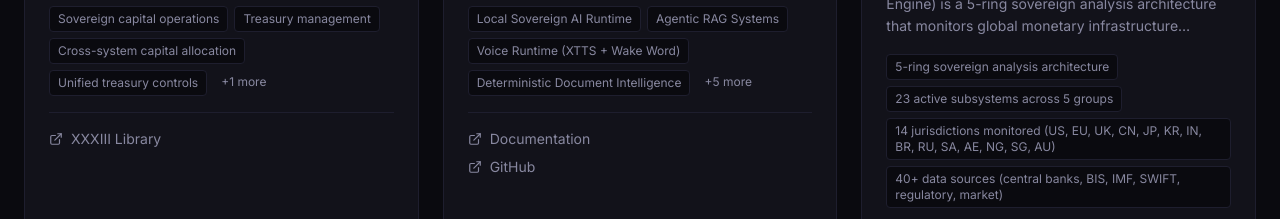
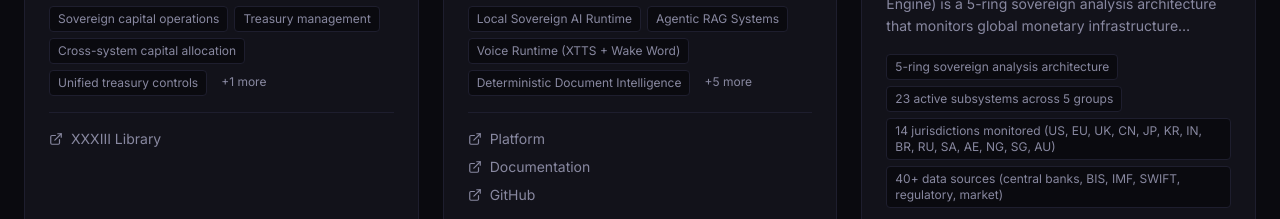
Before and after one commit to FTHTrading/kevan-burns-empire-, a Next.js app: page / in a window 1280 px wide. Shown: the part 3900-4119 px from the top of the page. Built offline with nearby package versions, Linux system fonts and the light colour scheme.

Commit message:
feat: add kairos.unykorn.org live URL to KAIROS entry

```diff
--- a/src/content/systems.ts
+++ b/src/content/systems.ts
@@ -661,11 +661,14 @@ export const systems: System[] = [
       'Seeded RNG for reproducible agent behavior',
     ],
     links: [
+      { label: 'Platform', url: 'https://kairos.unykorn.org/', type: 'live' },
       { label: 'Documentation', url: 'https://fthtrading.github.io/DOCS/', type: 'docs' },
       { label: 'GitHub', url: 'https://github.com/FTHTrading/Kairos', type: 'repo' },
     ],
+    liveUrl: 'https://kairos.unykorn.org/',
     docsUrl: 'https://fthtrading.github.io/DOCS/',
     repoUrls: ['https://github.com/FTHTrading/Kairos'],
+    linkedDomains: ['kairos.unykorn.org'],
     metrics: { apiCount: 6, containerCount: 6, datastoreCount: 4, agentCount: 24 },
     dependencies: [
       { systemId: 'gmiie', relationship: 'depends-on', description: 'Market intelligence feed' },
```
